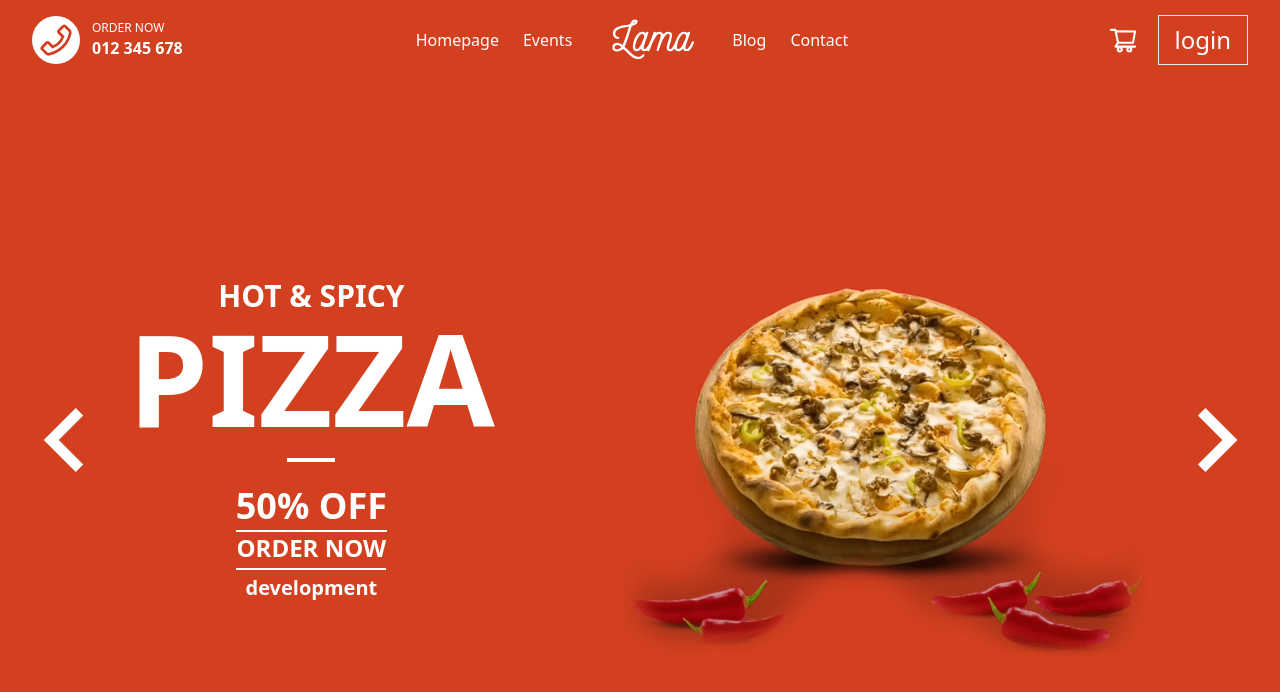
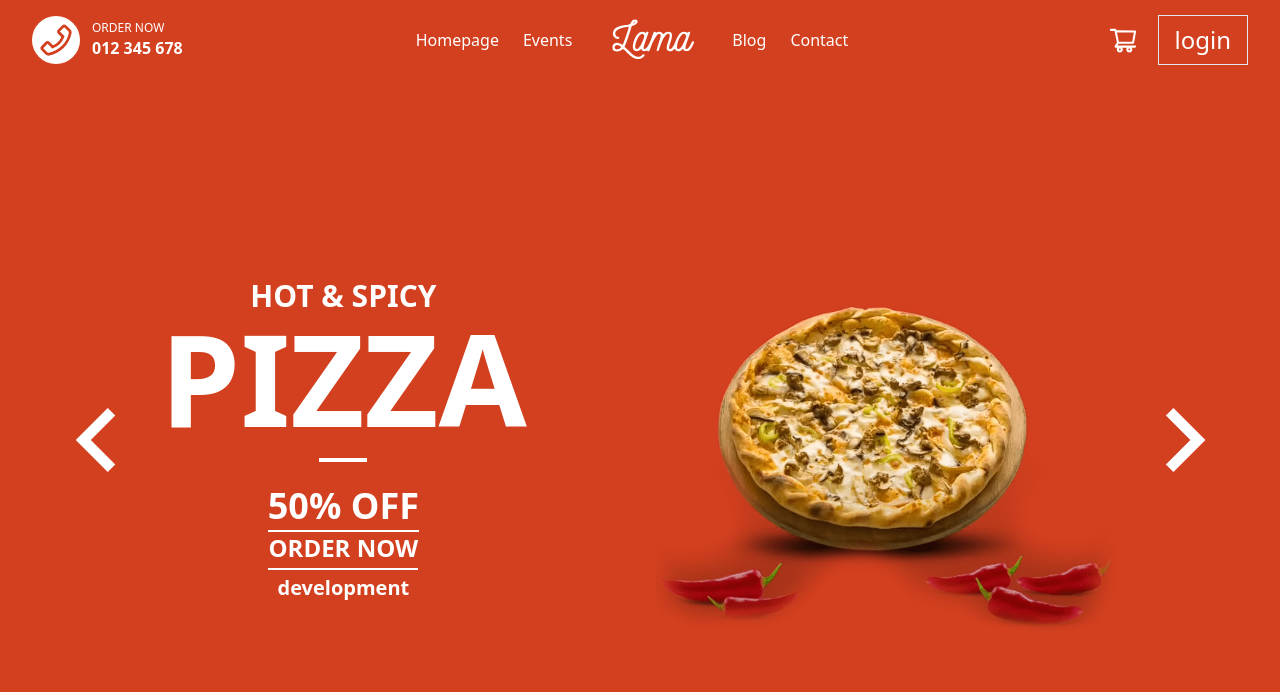
Before and after one commit to kalczugag/foodOrdering, a React (Create React App) app in the folder client/: page / in a window 1280 px wide. Shown: the top 692 px of the page. Built offline with nearby package versions, Linux system fonts and the light colour scheme; no server answers; what @react-pdf/renderer would draw is missing.

Commit message:
main page carousel slider

```diff
--- a/client/package.json
+++ b/client/package.json
@@ -19,7 +19,9 @@
         "react-redux": "^8.1.1",
         "react-router-dom": "^6.16.0",
         "react-scripts": "5.0.1",
-        "simplebar-react": "^3.2.4"
+        "react-slick": "^0.29.0",
+        "simplebar-react": "^3.2.4",
+        "slick-carousel": "^1.8.1"
     },
     "scripts": {
         "start": "react-scripts start",
--- a/client/public/index.html
+++ b/client/public/index.html
@@ -15,6 +15,17 @@
       user's mobile device or desktop. See https://developers.google.com/web/fundamentals/web-app-manifest/
     -->
         <link rel="manifest" href="%PUBLIC_URL%/manifest.json" />
+        <link
+            rel="stylesheet"
+            type="text/css"
+            charset="UTF-8"
+            href="https://cdnjs.cloudflare.com/ajax/libs/slick-carousel/1.6.0/slick.min.css"
+        />
+        <link
+            rel="stylesheet"
+            type="text/css"
+            href="https://cdnjs.cloudflare.com/ajax/libs/slick-carousel/1.6.0/slick-theme.min.css"
+        />
         <!--
       Notice the use of %PUBLIC_URL% in the tags above.
       It will be replaced with the URL of the `public` folder during the build.
--- a/client/src/pages/homepage/HomeCarouselContainer.js
+++ b/client/src/pages/homepage/HomeCarouselContainer.js
@@ -1,41 +1,52 @@
-import { useState } from "react";
+import { useTitle } from "../../hooks/use-title";
 import { MdOutlineNavigateBefore, MdOutlineNavigateNext } from "react-icons/md";
 import CarouselFirst from "../../components/CarouselFirst";
 import CarouselSecond from "../../components/CarouselSecond";
 import CarouselThird from "../../components/CarouselThrid";
-import { useTitle } from "../../hooks/use-title";
+import Slider from "react-slick";
 
 const pages = [<CarouselFirst />, <CarouselSecond />, <CarouselThird />];
 
+const CustomPrevArrow = ({ onClick }) => {
+    return (
+        <div className="custom-arrow" onClick={onClick}>
+            <MdOutlineNavigateBefore className="cursor-pointer text-9xl" />
+        </div>
+    );
+};
+
+const CustomNextArrow = ({ onClick }) => {
+    return (
+        <div className="custom-arrow" onClick={onClick}>
+            <MdOutlineNavigateNext className="cursor-pointer text-9xl" />
+        </div>
+    );
+};
+
 const HomeCarouselContainer = () => {
     useTitle("Home Pizza");
-    const [currentPage, setCurrentPage] = useState(0);
 
-    const handlePageChange = (pageNumber) => {
-        if (pageNumber >= 0 && pageNumber < pages.length) {
-            setCurrentPage(pageNumber);
-        } else if (pageNumber <= 0) {
-            setCurrentPage(pages.length - 1);
-        } else {
-            setCurrentPage(0);
-        }
+    const settings = {
+        dots: false,
+        infinite: true,
+        speed: 500,
+        slidesToShow: 1,
+        slidesToScroll: 1,
+        arrows: true,
+        prevArrow: <CustomPrevArrow />,
+        nextArrow: <CustomNextArrow />,
     };
 
     return (
-        <div className="bg-red-main flex flex-col justify-between items-center px-6 h-screen-fit text-white md:flex-row md:w-full xl:px-0">
-            <button
-                onClick={() => handlePageChange(currentPage - 1)}
-                className="hidden xl:flex xl:justify-start"
+        <div className="flex justify-center items-center bg-red-main h-screen-fit text-white md:w-full">
+            <Slider
+                {...settings}
+                className="flex flex-row justify-center items-center w-full px-8"
             >
-                <MdOutlineNavigateBefore className="cursor-pointer text-9xl" />
-            </button>
-            <div>{pages[currentPage]}</div>
-            <button
-                onClick={() => handlePageChange(currentPage + 1)}
-                className="hidden xl:flex xl:justify-end"
-            >
-                <MdOutlineNavigateNext className="cursor-pointer text-9xl" />
-            </button>
+                {pages.map((page, index) => (
+                    <div key={index}>{page}</div>
+                ))}
+            </Slider>
         </div>
     );
 };
```
Also changed, not shown: 1 other file (tests, documents, lock files or other folders).
